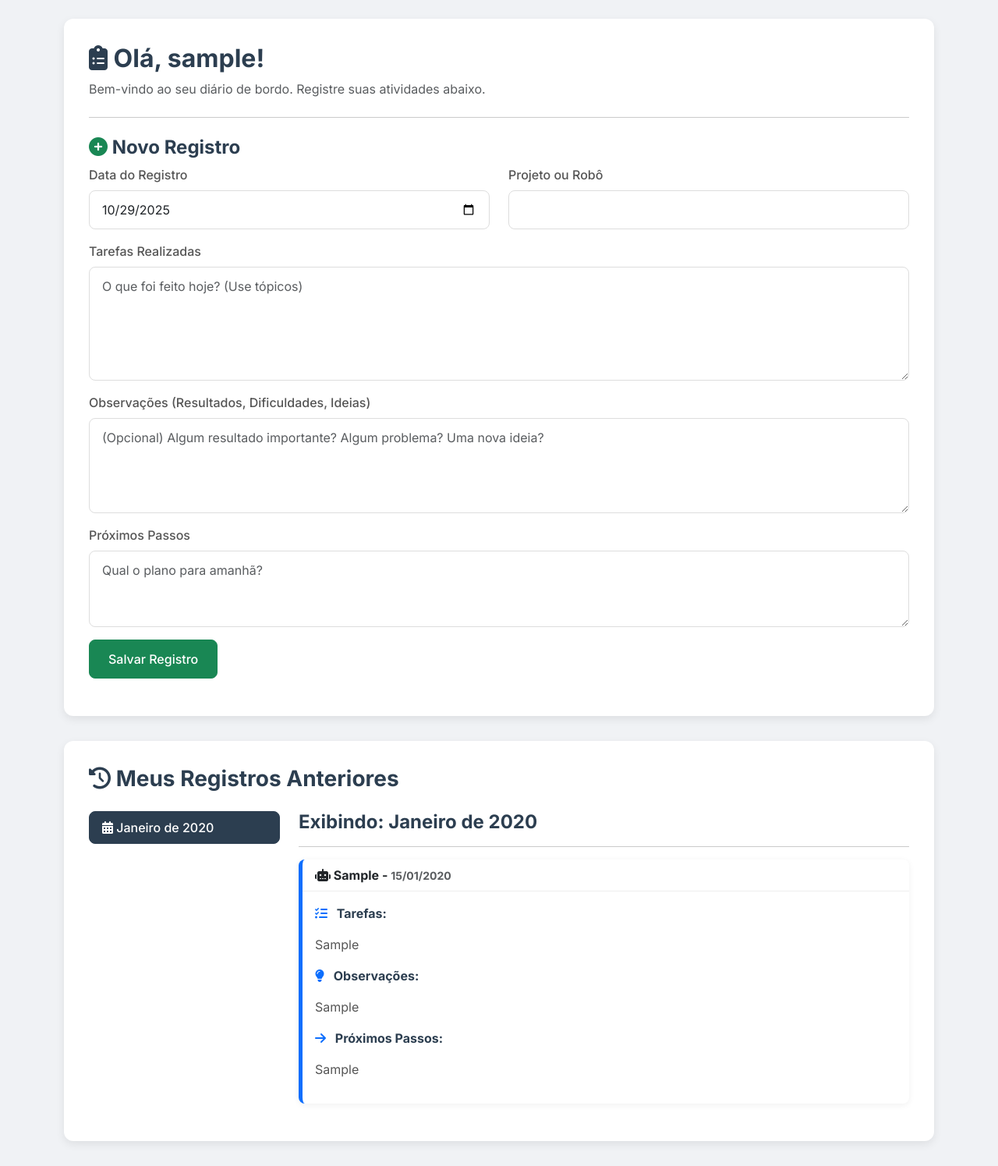
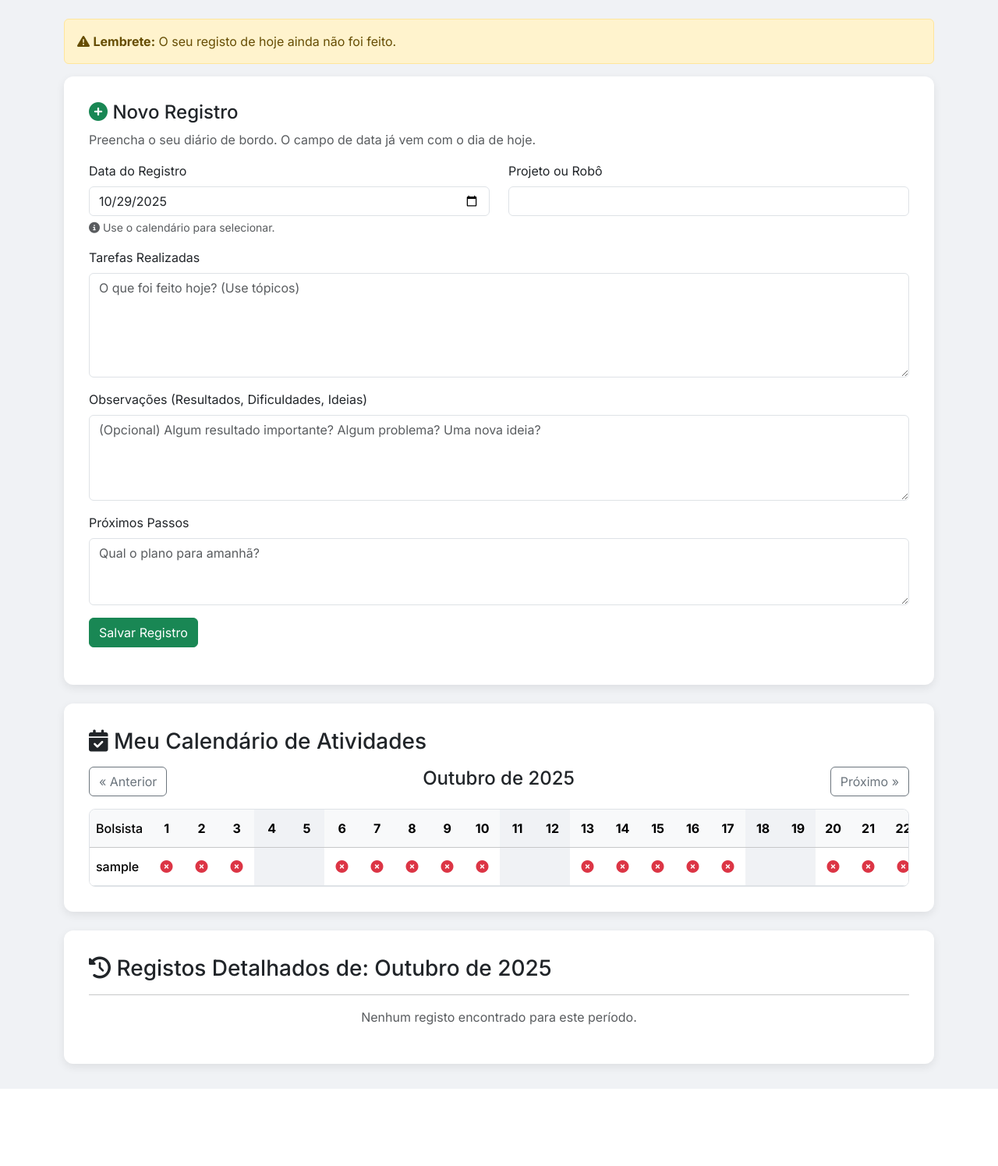
Before and after one commit to LucasZick/lab_logbook, a Flask app: page / in a window 1280 px wide. Shown: the part 56-1551 px from the top of the page at 78% size. After the commit the page ends 1452 px from the top, so only its background shows below. Run offline with Flask 3, Linux system fonts and the light colour scheme; a user stored in the database is signed in; tables that the repository leaves empty hold one stand-in row (values such as "Sample post").

Commit message:
adicionado calendario do bolsista

```diff
--- a/app/routes.py
+++ b/app/routes.py
@@ -27,7 +27,6 @@ def professor_required(f):
 @bp.route('/index', methods=['GET', 'POST'])
 @login_required
 def index():
-
     if current_user.role == 'professor':
         return redirect(url_for('main.dashboard'))
 
@@ -37,7 +36,7 @@ def index():
             entry_date=form.entry_date.data,
             project=form.project.data,
             tasks_completed=form.tasks_completed.data,
-            observations=form.observations.data, # Campo atualizado
+            observations=form.observations.data,
             next_steps=form.next_steps.data,
             author=current_user
         )
@@ -48,35 +47,80 @@ def index():
         except IntegrityError:
             db.session.rollback()
             flash('Você já possui um registro para esta data.', 'danger')
+        # Redireciona de volta para a mesma página (index)
         return redirect(url_for('main.index'))
 
-    target_year = request.args.get('ano', type=int)
-    target_month = request.args.get('mes', type=int)
+    # --- LÓGICA DA PÁGINA (GET) ---
 
-    all_logs = current_user.logs.order_by(LogEntry.entry_date.desc()).all()
+    # 1. LÓGICA DO "REGISTO DE HOJE"
+    today = date.today()
+    has_log_today = LogEntry.query.filter_by(
+        author=current_user,
+        entry_date=today
+    ).first() is not None
 
-    meses = {
-        1: 'Janeiro', 2: 'Fevereiro', 3: 'Março', 4: 'Abril', 5: 'Maio', 6: 'Junho',
-        7: 'Julho', 8: 'Agosto', 9: 'Setembro', 10: 'Outubro', 11: 'Novembro', 12: 'Dezembro'
-    }
+    # 2. LÓGICA DO CALENDÁRIO E HISTÓRICO (UNIFICADA)
+    # A página inteira (calendário e histórico) será controlada por estes parâmetros
+    year = request.args.get('ano', default=today.year, type=int)
+    month = request.args.get('mes', default=today.month, type=int)
 
-    available_months = []
-    for key, group in itertools.groupby(all_logs, key=lambda log: (log.entry_date.year, log.entry_date.month)):
-        year, month = key
-        month_name = f"{meses[month]} de {year}"
-        available_months.append({'year': year, 'month': month, 'name': month_name})
-    if target_year and target_month:
-        display_logs = [log for log in all_logs if log.entry_date.year == target_year and log.entry_date.month == target_month]
-        current_month_name = f"{meses[target_month]} de {target_year}"
-    elif all_logs:
-        most_recent = all_logs[0]
-        mry, mrm = most_recent.entry_date.year, most_recent.entry_date.month
-        display_logs = [log for log in all_logs if log.entry_date.year == mry and log.entry_date.month == mrm]
-        current_month_name = f"{meses[mrm]} de {mry}"
-    else:
-        display_logs, current_month_name = [], "Nenhum registro encontrado"
-    return render_template('index.html', title='Página Inicial', form=form, logs_to_display=display_logs, available_months=available_months, current_month_name=current_month_name)
+    # 3. Calcula as datas para os botões de navegação
+    current_date = date(year, month, 1)
+    prev_month_date = current_date - timedelta(days=1)
+    next_month_date = (current_date.replace(day=28) + timedelta(days=4)).replace(day=1)
 
+    # 4. Busca os registos do utilizador para o mês/ano selecionado
+    _, num_days_in_month = calendar.monthrange(year, month)
+    start_date = date(year, month, 1)
+    end_date = date(year, month, num_days_in_month)
+
+    # Busca os logs UMA SÓ VEZ
+    logs_in_month = LogEntry.query.filter_by(author=current_user).filter(
+        LogEntry.entry_date >= start_date,
+        LogEntry.entry_date <= end_date
+    ).order_by(LogEntry.entry_date.desc()).all() # Ordena descendentemente para o histórico
+
+    # 5. Prepara os dados para a grelha do calendário
+    logs_lookup = {log.entry_date.day for log in logs_in_month}
+    days_status_list = []
+    for day in range(1, num_days_in_month + 1):
+        current_day_date = date(year, month, day)
+        is_weekend_day = current_day_date.weekday() >= 5
+        has_log = day in logs_lookup
+
+        show_icon = True
+        icon_type = 'none'
+        if has_log:
+            icon_type = 'check'
+        elif current_day_date > today:
+            show_icon = False
+        elif is_weekend_day:
+            show_icon = False
+        else:
+            icon_type = 'times'
+
+        days_status_list.append({
+            'day': day, 'show_icon': show_icon, 'icon_type': icon_type, 'is_weekend': is_weekend_day
+        })
+
+    # 6. Prepara o cabeçalho da tabela
+    days_header_list = []
+    for day in range(1, num_days_in_month + 1):
+        is_weekend_day = date(year, month, day).weekday() >= 5
+        days_header_list.append({'day': day, 'is_weekend': is_weekend_day})
+
+    current_month_name = f"{meses[month]} de {year}"
+
+    return render_template('index.html',
+                           title='Meu Painel',
+                           form=form,
+                           has_log_today=has_log_today,
+                           days_status=days_status_list,
+                           days_header=days_header_list,
+                           logs_to_display=logs_in_month, # Passa os logs para o histórico
+                           current_month_name=current_month_name,
+                           prev_month={'ano': prev_month_date.year, 'mes': prev_month_date.month},
+                           next_month={'ano': next_month_date.year, 'mes': next_month_date.month})
 
 # --- ROTA DE LOGIN ATUALIZADA ---
 @bp.route('/login', methods=['GET', 'POST'])
--- a/app/templates/index.html
+++ b/app/templates/index.html
@@ -1,102 +1,41 @@
 {% extends "base.html" %}
 
 {% block content %}
-    <!-- Fontes e Ícones do Google Fonts e Font Awesome -->
-    <link rel="preconnect" href="https://fonts.googleapis.com">
-    <link rel="preconnect" href="https://fonts.gstatic.com" crossorigin>
-    <link href="https://fonts.googleapis.com/css2?family=Inter:wght@400;500;700&display=swap" rel="stylesheet">
-    <link rel="stylesheet" href="https://cdnjs.cloudflare.com/ajax/libs/font-awesome/6.4.2/css/all.min.css">
-
 <style>
-        /* --- Estilo Global --- */
-        body {
-            background-color: #f0f2f5; /* Fundo cinza suave */
-            font-family: 'Inter', sans-serif; /* Nova fonte */
-            color: #333;
-        }
-
-        /* --- Cartão Principal --- */
-        .content-card {
-            background-color: #ffffff;
-            border-radius: 12px;
-            padding: 2rem;
-            box-shadow: 0 4px 12px rgba(0, 0, 0, 0.08);
-            margin-bottom: 2rem;
-        }
-
-        h2, h3, h4 {
-            font-weight: 700;
-            color: #2c3e50;
-        }
-
-        /* --- Formulário Melhorado --- */
-        .form-label {
-            font-weight: 500;
-            color: #555;
-        }
-        .form-control {
-            border-radius: 8px;
-            border: 1px solid #ddd;
-            padding: 0.75rem 1rem;
-        }
-        .form-control:focus {
-            border-color: #0d6efd;
-            box-shadow: 0 0 0 0.25rem rgba(13, 110, 253, 0.25);
-        }
-        .btn-success {
-            font-weight: 500;
-            border-radius: 8px;
-            padding: 0.75rem 1.5rem;
-        }
-
-        /* --- Design dos Registros Anteriores --- */
-        .log-list-container .list-group-item {
-            border-radius: 8px !important;
-            margin-bottom: 0.5rem;
-            font-weight: 500;
-        }
-        .log-list-container .list-group-item.active {
-            background-color: #2c3e50; /* Azul escuro corporativo */
-            border-color: #2c3e50;
-        }
-        .log-card {
-            border: none;
-            border-left: 5px solid #0d6efd; /* Borda de destaque azul */
-            border-radius: 8px;
-            box-shadow: 0 2px 8px rgba(0, 0, 0, 0.06);
-        }
-        .log-card .card-header {
-            background-color: transparent;
-            border-bottom: 1px solid #eee;
-            font-weight: 700;
-        }
-        .log-card .card-body p strong {
-            color: #2c3e50;
-        }
-        .log-content {
-            white-space: pre-wrap;
-            word-wrap: break-word;
-            color: #555;
-        }
-        .log-card .card-body i {
-            margin-right: 8px;
-            color: #0d6efd;
-        }
+    /* Estilos do Calendário (copiados de calendar_view.html) */
+    .table-container { overflow-x: auto; border: 1px solid #dee2e6; border-radius: 8px; }
+    .activity-grid { margin-bottom: 0; }
+    .activity-grid th, .activity-grid td { text-align: center; vertical-align: middle; padding: 0.75rem 0.5rem; white-space: nowrap; min-width: 45px; }
+    .activity-grid tbody tr { border-bottom: 1px solid #dee2e6; }
+    .activity-grid tbody tr:hover { background-color: rgba(13, 110, 253, 0.1); }
+    .student-name { text-align: left !important; font-weight: 500; min-width: 180px; position: -webkit-sticky; position: sticky; left: 0; z-index: 2; background-color: #fff; }
+    .activity-grid tbody tr:hover .student-name { background-color: rgba(13, 110, 253, 0.1); }
+    .activity-grid thead th:first-child { position: -webkit-sticky; position: sticky; left: 0; z-index: 3; }
+    .weekend-col { background-color: #f0f2f5 !important; }
+    .log-content { white-space: pre-wrap; word-wrap: break-word; }
 </style>
 
-    <div class="content-card">
-        <h2><i class="fas fa-clipboard-list" style="color: #2c3e50;"></i> Olá, {{ current_user.username }}!</h2>
-        <p class="text-muted">Bem-vindo ao seu diário de bordo. Registre suas atividades abaixo.</p>
-        <hr class="my-4">
+{% if has_log_today %}
+    <div class="alert alert-success" role="alert">
+        <i class="fas fa-check-circle"></i> <strong>Ótimo trabalho!</strong> O seu registo de hoje já foi concluído.
+    </div>
+{% else %}
+    <div class="alert alert-warning" role="alert">
+        <i class="fas fa-exclamation-triangle"></i> <strong>Lembrete:</strong> O seu registo de hoje ainda não foi feito.
+    </div>
+{% endif %}
 
-        <h4><i class="fas fa-plus-circle" style="color: #198754;"></i> Novo Registro</h4>
-        <form action="" method="post" novalidate>
+<div class="content-card mb-4">
+    <h4><i class="fas fa-plus-circle text-success"></i> Novo Registro</h4>
+    <p class="text-muted">Preencha o seu diário de bordo. O campo de data já vem com o dia de hoje.</p>
+    <form action="{{ url_for('main.index') }}" method="post" novalidate>
         {{ form.hidden_tag() }}
 
         <div class="row">
             <div class="col-md-6 mb-3">
                 {{ form.entry_date.label(class="form-label") }}
                 {{ form.entry_date(class="form-control" + (" is-invalid" if form.entry_date.errors else "")) }}
+                <div id="dateHelp" class="form-text text-muted"><i class="fas fa-info-circle"></i> Use o calendário para selecionar.</div>
                 <div class="invalid-feedback">{% for error in form.entry_date.errors %}<span>{{ error }}</span>{% endfor %}</div>
             </div>
             <div class="col-md-6 mb-3">
@@ -105,18 +44,15 @@
                 <div class="invalid-feedback">{% for error in form.project.errors %}<span>{{ error }}</span>{% endfor %}</div>
             </div>
         </div>
-
         <div class="mb-3">
             {{ form.tasks_completed.label(class="form-label") }}
             {{ form.tasks_completed(class="form-control" + (" is-invalid" if form.tasks_completed.errors else "")) }}
             <div class="invalid-feedback">{% for error in form.tasks_completed.errors %}<span>{{ error }}</span>{% endfor %}</div>
         </div>
-
         <div class="mb-3">
             {{ form.observations.label(class="form-label") }}
             {{ form.observations(class="form-control") }}
         </div>
-
         <div class="mb-3">
             {{ form.next_steps.label(class="form-label") }}
             {{ form.next_steps(class="form-control" + (" is-invalid" if form.next_steps.errors else "")) }}
@@ -127,46 +63,90 @@
     </form>
 </div>
 
-    <div class="content-card">
-        <h3><i class="fas fa-history"></i> Meus Registros Anteriores</h3>
-        <div class="row mt-4">
-            <div class="col-md-3 log-list-container">
-                {% if available_months %}
-                <div class="list-group">
-                    {% for month_data in available_months %}
-                        <a href="{{ url_for('main.index', ano=month_data.year, mes=month_data.month) }}"
-                           class="list-group-item list-group-item-action {% if month_data.name == current_month_name %}active{% endif %}">
-                           <i class="fas fa-calendar-alt"></i> {{ month_data.name }}
+<div class="content-card mb-4">
+    <h3><i class="fas fa-calendar-check"></i> Meu Calendário de Atividades</h3>
+
+    <div class="d-flex justify-content-between align-items-center my-3">
+        <a href="{{ url_for('main.index', ano=prev_month.ano, mes=prev_month.mes) }}" class="btn btn-outline-secondary">
+            &laquo; Anterior
         </a>
-                    {% endfor %}
-                </div>
-                {% endif %}
+        <h4>{{ current_month_name }}</h4>
+        <a href="{{ url_for('main.index', ano=next_month.ano, mes=next_month.mes) }}" class="btn btn-outline-secondary">
+            Próximo &raquo;
+        </a>
     </div>
 
-            <div class="col-md-9">
-                <h4>Exibindo: {{ current_month_name }}</h4>
+    <div class="table-container">
+        <table class="table activity-grid">
+            <thead class="table-light">
+                <tr>
+                    <th class="student-name">Bolsista</th>
+                    {% for day_info in days_header %}
+                        <th class="{% if day_info.is_weekend %}weekend-col{% endif %}">{{ day_info.day }}</th>
+                    {% endfor %}
+                </tr>
+            </thead>
+            <tbody>
+                <tr>
+                    <td class="student-name">{{ current_user.username }}</td>
+                    {% for day_status in days_status %}
+                        <td class="{% if day_status.is_weekend %}weekend-col{% endif %}">
+                            {% if day_status.show_icon %}
+                                {% if day_status.icon_type == 'check' %}
+                                    <i class="fas fa-check-circle text-success" title="Registo feito"></i>
+                                {% elif day_status.icon_type == 'times' %}
+                                    <i class="fas fa-times-circle text-danger" title="Registo em falta"></i>
+                                {% endif %}
+                            {% endif %}
+                        </td>
+                    {% endfor %}
+                </tr>
+            </tbody>
+        </table>
+    </div>
+</div>
+
+<div class="content-card">
+    <h3><i class="fas fa-history"></i> Registos Detalhados de: {{ current_month_name }}</h3>
     <hr>
     {% if logs_to_display %}
         {% for log in logs_to_display %}
-                    <div class="card mb-3 log-card">
-                        <div class="card-header">
-                            <i class="fas fa-robot"></i> <strong>{{ log.project }}</strong> - <small class="text-muted">{{ log.entry_date.strftime('%d/%m/%Y') }}</small>
+            <div class="log-item"> <div class="log-summary d-flex justify-content-between align-items-center" data-bs-toggle="collapse" data-bs-target="#log-details-{{ log.id }}" aria-expanded="false">
+                    <div>
+                        <strong class="text-primary">{{ log.entry_date.strftime('%d/%m/%Y') }}</strong>
+                        <span class="ms-3">{{ log.project }}</span>
+                        {% if log.observations %}<i class="fas fa-exclamation-triangle text-warning ms-2" title="Possui observações"></i>{% endif %}
                     </div>
-                        <div class="card-body">
-                            <p><strong><i class="fas fa-tasks"></i> Tarefas:</strong></p>
+                    <button class="btn btn-sm btn-light">
+                        Ver Detalhes <i class="fas fa-chevron-down chevron-icon"></i>
+                    </button>
+                </div>
+                <div class="collapse" id="log-details-{{ log.id }}">
+                    <div class="log-details">
+                        <p><strong><i class="fas fa-tasks text-primary"></i> Tarefas Realizadas:</strong></p>
                         <p class="log-content">{{ log.tasks_completed }}</p>
-
-                            {% if log.observations %}<p><strong><i class="fas fa-lightbulb"></i> Observações:</strong></p><p class="log-content">{{ log.observations }}</p>{% endif %}
-
-                            <p><strong><i class="fas fa-arrow-right"></i> Próximos Passos:</strong></p>
+                        {% if log.observations %}
+                            <p><strong><i class="fas fa-lightbulb text-primary"></i> Observações:</strong></p>
+                            <p class="log-content">{{ log.observations }}</p>
+                        {% endif %}
+                        <p><strong><i class="fas fa-arrow-right text-primary"></i> Próximos Passos:</strong></p>
                         <p class="log-content">{{ log.next_steps }}</p>
+                    </div>
                 </div>
             </div>
         {% endfor %}
     {% else %}
-                    <p class="text-center text-muted mt-5">Nenhum registro encontrado para este período.</p>
+        <p class="text-center text-muted mt-3">Nenhum registo encontrado para este período.</p>
     {% endif %}
 </div>
-        </div>
-    </div>
+
+<style>
+    .log-item { border: 1px solid #dee2e6; border-radius: 8px; margin-bottom: 0.5rem; overflow: hidden; }
+    .log-summary { background-color: #fff; padding: 0.75rem 1.25rem; cursor: pointer; transition: background-color 0.2s; }
+    .log-summary:hover { background-color: #f8f9fa; }
+    .log-details { background-color: #f8f9fa; padding: 1.25rem; border-top: 1px solid #dee2e6; }
+    .log-summary[aria-expanded="true"] .chevron-icon { transform: rotate(180deg); }
+    .chevron-icon { transition: transform 0.2s ease-in-out; }
+</style>
+
 {% endblock %}
```
Lines whose indentation alone changed are shown as unchanged.
